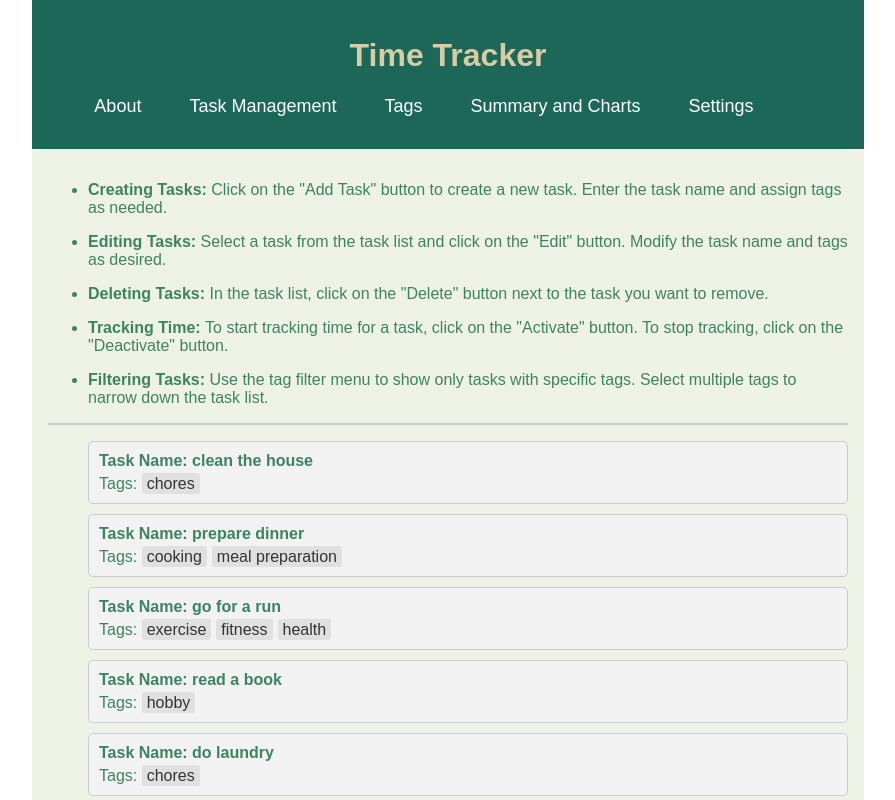
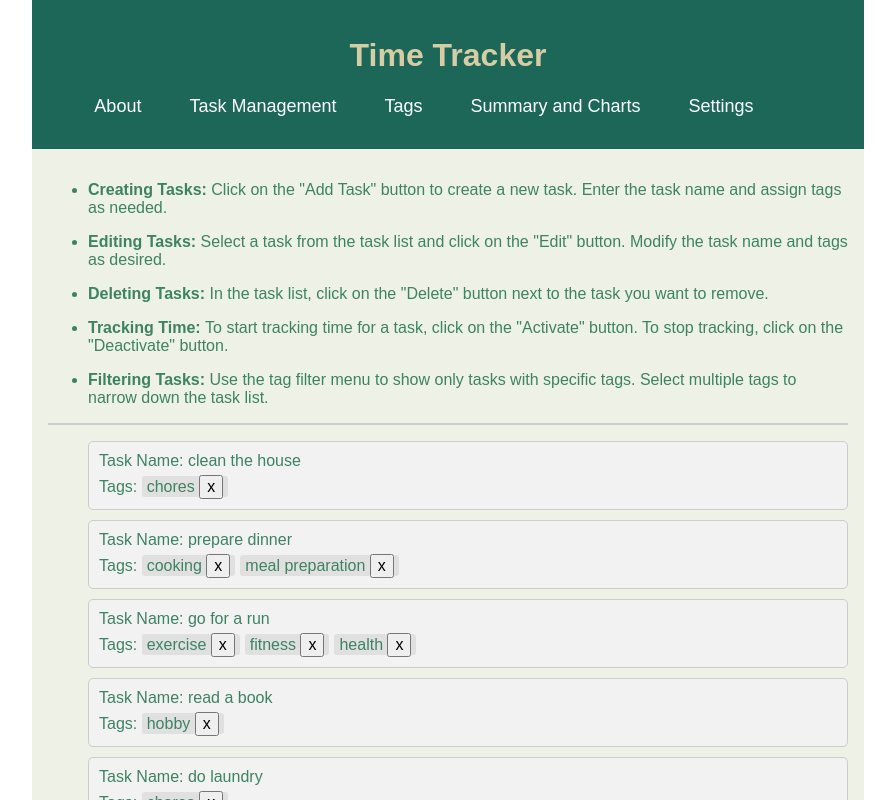
Before and after one commit to jingjingyang0803/TimeTracker, a React (Vite) app: page /tasks in a window 1280 px wide. Shown: the top 800 px of the page, without its empty margins (192-1087 px from the left). Built offline with nearby package versions, Linux system fonts and the light colour scheme; data requests are answered from the project's data file; a web font is replaced by a local one.

Commit message:
Add a feature to remove and add tags.

```diff
--- a/src/components/About.jsx
+++ b/src/components/About.jsx
@@ -90,6 +90,16 @@ const About = () => {
             </li>
           </ul>
         </li>
+        <li>
+          Module D:
+          <ul>
+            <li>Implemented tag remove and tag add functionality.</li>
+            <li></li>
+            <li></li>
+            <li></li>
+            <li></li>
+          </ul>
+        </li>
       </ol>
     </div>
   );
--- a/src/components/Tasks.jsx
+++ b/src/components/Tasks.jsx
@@ -1,7 +1,7 @@
 import React, { useEffect, useState } from "react";
 import "../styles/Tasks.css";
 
-const TaskViewIntructions = () => {
+const TaskViewInstructions = () => {
   return (
     <div>
       <ul>
@@ -30,14 +30,25 @@ const TaskViewIntructions = () => {
   );
 };
 
-const TaskElement = ({ name, tags }) => {
+const TaskElement = ({ taskId, name, tags, handleRemoveTag }) => {
+  const removeTag = (index) => {
+    console.log("Remove tag function called");
+    console.log("Clicked Tag:", tags[index]);
+    handleRemoveTag(taskId, index);
+  };
+
   return (
     <div className="task">
       <div className="task-name">Task Name: {name}</div>
       <div className="task-tags">
         Tags:{" "}
         {tags.map((tag, index) => (
-          <span key={index}>{tag}</span>
+          <span key={index}>
+            {tag}{" "}
+            <button onClick={() => removeTag(index)} className="tag-remove">
+              x
+            </button>
+          </span>
         ))}
       </div>
     </div>
@@ -60,18 +71,42 @@ const Tasks = () => {
       .catch((error) => console.log(error)); // Handle any errors during the fetch request
   }, []);
 
+  // Function to handle removing a tag from a task
+  const handleRemoveTag = (taskId, index) => {
+    const taskIndex = tasks.findIndex((task) => task.id === taskId); // Find the index of the task
+    const task = tasks[taskIndex]; // Get the task object
+    const updatedTags = [...task.tags]; // Create a copy of the tags array
+
+    if (updatedTags.length > 1) {
+      // Check if there is more than one tag
+      updatedTags.splice(index, 1); // Remove the tag at the specified index
+      console.log("Updated Tags:", updatedTags); // Log the updated tags to the console
+      const updatedTask = { ...task, tags: updatedTags }; // Create an updated task object with the modified tags
+      const updatedTasks = [...tasks]; // Create a copy of the tasks array
+      updatedTasks[taskIndex] = updatedTask; // Replace the task at the specified index with the updated task
+      setTasks(updatedTasks); // Update the tasks state variable with the updated array
+    } else {
+      alert("Cannot remove tag. Task must have at least one tag."); // Alert the user if the task only has one tag
+    }
+  };
+
   return (
     <div>
-      <TaskViewIntructions />
+      <TaskViewInstructions />
       <hr />
       <ol>
         {/* Map through the tasks and render a TaskElement component for each task */}
         {tasks.map((task) => (
-          <TaskElement key={task.id} name={task.name} tags={task.tags} />
+          <TaskElement
+            key={task.id}
+            taskId={task.id}
+            name={task.name}
+            tags={task.tags}
+            handleRemoveTag={handleRemoveTag}
+          />
         ))}
       </ol>
     </div>
   );
 };
-
 export default Tasks;
--- a/src/styles/Tasks.css
+++ b/src/styles/Tasks.css
@@ -6,18 +6,19 @@
   margin-bottom: 10px;
 }
 
-.task-name {
-  font-weight: bold;
-}
-
 .task-tags {
   margin-top: 5px;
 }
 
 .task-tags span {
   background-color: #e0e0e0;
-  color: #333;
   padding: 2px 5px;
   border-radius: 3px;
   margin-right: 5px;
 }
+
+input,
+button {
+  font-family: inherit;
+  font-size: medium;
+}
```
Also changed, not shown: 1 other file (tests, documents, lock files or other folders).
